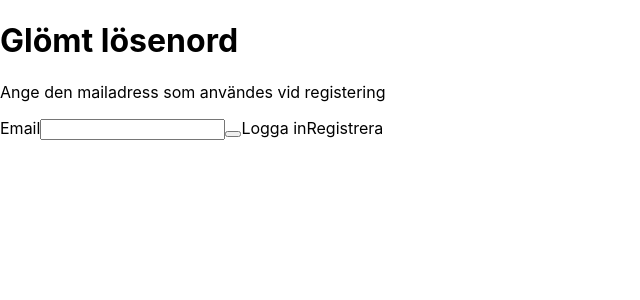
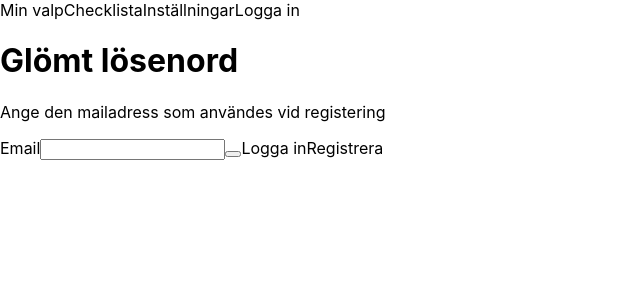
Before and after one commit to FredrikaEricsson/valplangtan, a Next.js app: page /forgot-password in a window 1280 px wide. Shown: the top 300 px of the page, without its empty margins (0-640 px from the left). Built offline with nearby package versions, Linux system fonts and the light colour scheme.

Commit message:
added global header

```diff
--- a/components/header.tsx
+++ b/components/header.tsx
@@ -1,5 +1,22 @@
+import Link from "next/link";
+
 const Header = () => {
-  return <></>;
+  return (
+    <>
+      <Link href='/puppy'>
+        <a>Min valp</a>
+      </Link>
+      <Link href='/checklist'>
+        <a>Checklista</a>
+      </Link>
+      <Link href='/settings'>
+        <a>Inställningar</a>
+      </Link>
+      <Link href='/login'>
+        <a>Logga in</a>
+      </Link>
+    </>
+  );
 };
 
 export default Header;
--- /dev/null
+++ b/components/layout.tsx
@@ -0,0 +1,12 @@
+import Header from "./header";
+
+const Layout = ({ children }: any) => {
+  return (
+    <>
+      <Header></Header>
+      <main>{children}</main>
+    </>
+  );
+};
+
+export default Layout;
--- a/pages/_app.tsx
+++ b/pages/_app.tsx
@@ -1,8 +1,13 @@
-import '../styles/globals.css'
-import type { AppProps } from 'next/app'
+import "../styles/globals.css";
+import type { AppProps } from "next/app";
+import Layout from "../components/layout";
 
 function MyApp({ Component, pageProps }: AppProps) {
-  return <Component {...pageProps} />
+  return (
+    <Layout>
+      <Component {...pageProps} />
+    </Layout>
+  );
 }
 
-export default MyApp
+export default MyApp;
```
